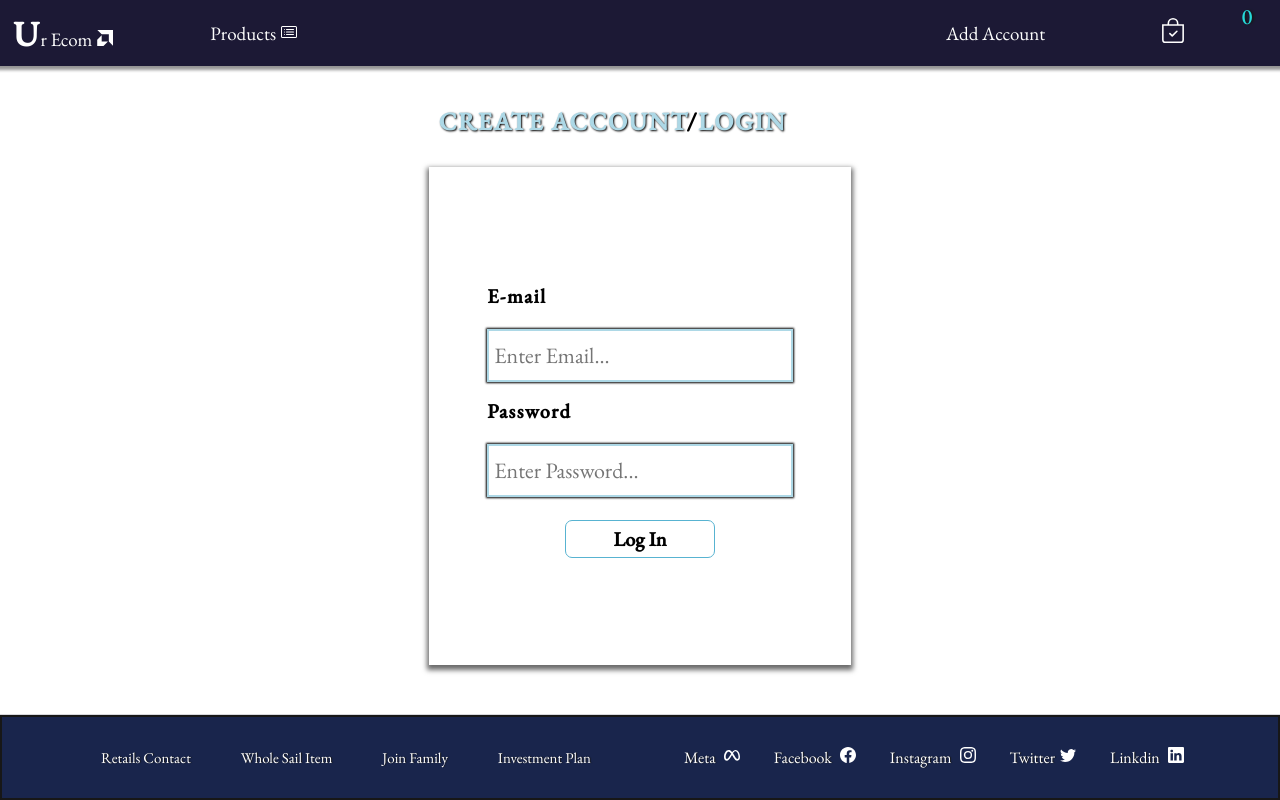
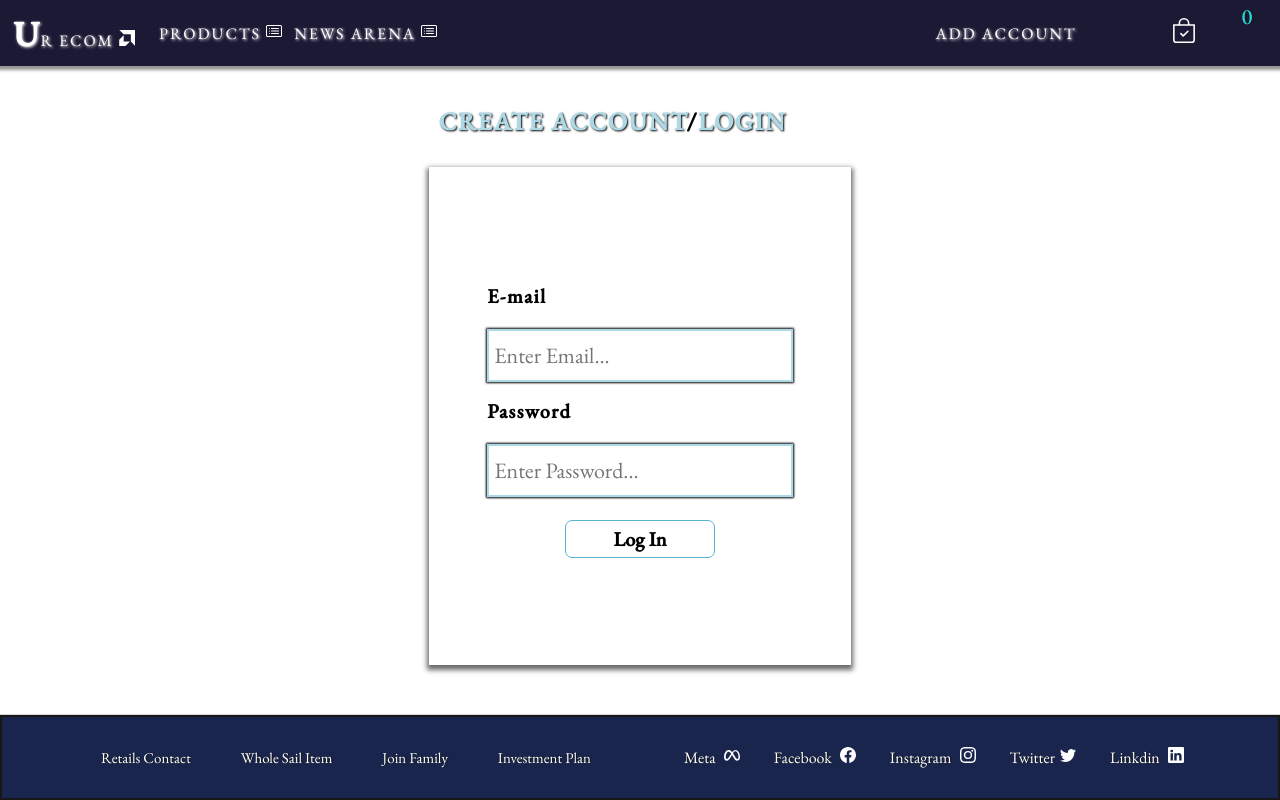
Before and after one commit to Shivankar1999/ReactEcom, a React (Create React App) app: page /addacount in a window 1280 px wide. Built offline with nearby package versions, Linux system fonts and the light colour scheme; no server answers.

Commit message:
added animation

```diff
--- a/src/GlobalDataProvider/GlobalData.js
+++ b/src/GlobalDataProvider/GlobalData.js
@@ -28,6 +28,7 @@ export const GlobalData = ({ children }) => {
   const [user, setuser] = useState(null);
   const [showProfile, setshowProfile] = useState(false);
   const [products, setProducts] = useState([]);
+  const [news, setnews] = useState(null);
 
   const [product, setProduct] = useState([]);
   const [CartCount, setCartCount] = useState("0");
@@ -70,8 +71,14 @@ export const GlobalData = ({ children }) => {
     const getAllD = async () => {
       const res = await fetch("https://fakestoreapi.com/products");
       const data = await res.json();
+      const resnews = await fetch(
+        "https://newsapi.org/v2/top-headlines?country=us&apiKey=27ac1fe501ae436c9776558fb582afc3"
+      );
+      const newsres = await resnews.json();
+
       setloader(false);
       setnormalizePeoducts(true);
+      setnews(newsres.articles);
 
       setProducts(data);
     };
@@ -109,6 +116,7 @@ export const GlobalData = ({ children }) => {
         firebaseAuth,
         setshowProfile,
         showProfile,
+        news,
       }}
     >
       {children}
--- a/src/components/App.jsx
+++ b/src/components/App.jsx
@@ -7,6 +7,7 @@ import {
   ProductDetail,
   Products,
   AddAcount,
+  News,
 } from "../pages";
 import { GlobalData } from "../GlobalDataProvider/GlobalData";
 import Fotter from "./Fotter";
@@ -19,6 +20,7 @@ const App = () => {
 
         <Routes>
           <Route path="/" element={<Products />} />
+          <Route path="/news" element={<News />} />
           <Route path="/addacount" element={<AddAcount />} />
           <Route path="/mycartitem" element={<Mycartitem />} />
           <Route path={`/productdetail`} element={<ProductDetail />} />
--- a/src/components/Navbar.jsx
+++ b/src/components/Navbar.jsx
@@ -43,7 +43,22 @@ export const Navbar = () => {
                   </svg>
                 </Link>
               </li>
-              <li></li>
+              <li>
+                <Link to={"/news"}>
+                  News Arena
+                  <svg
+                    xmlns="http://www.w3.org/2000/svg"
+                    width="16"
+                    height="16"
+                    fill="currentColor"
+                    class="bi bi-card-list"
+                    viewBox="0 0 16 16"
+                  >
+                    <path d="M14.5 3a.5.5 0 0 1 .5.5v9a.5.5 0 0 1-.5.5h-13a.5.5 0 0 1-.5-.5v-9a.5.5 0 0 1 .5-.5h13zm-13-1A1.5 1.5 0 0 0 0 3.5v9A1.5 1.5 0 0 0 1.5 14h13a1.5 1.5 0 0 0 1.5-1.5v-9A1.5 1.5 0 0 0 14.5 2h-13z" />
+                    <path d="M5 8a.5.5 0 0 1 .5-.5h7a.5.5 0 0 1 0 1h-7A.5.5 0 0 1 5 8zm0-2.5a.5.5 0 0 1 .5-.5h7a.5.5 0 0 1 0 1h-7a.5.5 0 0 1-.5-.5zm0 5a.5.5 0 0 1 .5-.5h7a.5.5 0 0 1 0 1h-7a.5.5 0 0 1-.5-.5zm-1-5a.5.5 0 1 1-1 0 .5.5 0 0 1 1 0zM4 8a.5.5 0 1 1-1 0 .5.5 0 0 1 1 0zm0 2.5a.5.5 0 1 1-1 0 .5.5 0 0 1 1 0z" />
+                  </svg>
+                </Link>
+              </li>
             </ul>
           </div>
         </div>
--- /dev/null
+++ b/src/pages/News.jsx
@@ -0,0 +1,30 @@
+import React, { useContext } from "react";
+import styles from "../styles/news.module.css";
+import { GlobalContant } from "../GlobalDataProvider/GlobalData";
+
+const News = () => {
+  const { news } = useContext(GlobalContant);
+  console.log(news);
+  return (
+    <div className={styles.newsContainer}>
+      {news.map((ele) => {
+        return (
+          <div className={styles.newsbox}>
+            <div className={styles.newsImg}>
+              <img src={ele.urlToImage} alt="news data" />
+            </div>
+            <div className={styles.content}>
+              <h3>
+                {ele.title} <span>{ele.publishedAt}</span>
+              </h3>
+              <p>{ele.content}</p>
+              <bold>{ele.author}</bold>
+            </div>
+          </div>
+        );
+      })}
+    </div>
+  );
+};
+
+export default News;
--- a/src/pages/index.js
+++ b/src/pages/index.js
@@ -7,3 +7,4 @@ export { default as Product } from "./Product";
 export { default as Signup } from "./Signup";
 export { default as Login } from "./Login";
 export { default as UserProfile } from "./UserProfile";
+export { default as News } from "./News";
--- a/src/styles/navbar.module.css
+++ b/src/styles/navbar.module.css
@@ -44,9 +44,12 @@ a {
   display: flex;
   justify-content: space-between;
   align-items: center;
-  font-weight: 400;
+  font-weight: 200;
+  text-transform: uppercase;
   /* font-style: italic; */
-  font-size: 19px;
+  font-size: 16px;
+  text-shadow: 1px 1px 3px #fff;
+  letter-spacing: 2px;
   /* border: 2px solid rgb(38, 172, 45); */
 }
 
@@ -71,16 +74,19 @@ svg {
   color: #fff;
 }
 .navItems .logo .navlinkBox {
-  width: 70%;
+  width: 80%;
   height: 100%;
   max-width: 300px;
 }
 .navItems .logo .navlinkBox ul {
   display: flex;
   justify-content: space-around;
-  padding: 8px;
+  padding: 5px;
   align-items: center;
   text-align: center;
+}
+.navItems .logo .navlinkBox ul li {
+  margin-right: 10px;
 }
 .userData {
   display: flex;
@@ -110,14 +116,21 @@ svg {
   width: 50px;
   height: 25px;
 }
-@media (max-width: 735px) {
+@media (max-width: 805px) {
+  .navItems .logo .navlinkBox {
+    width: 90%;
+    /* max-width: 60%; */
+    /* border: 2px solid white; */
+  }
+  .navItems .logo svg {
+    display: none;
+  }
+
   .navItems .logo a.LogoB {
     /* border: 2px solid white; */
     display: none;
   }
-  .navItems div.navlinkBox ul li a svg {
-    display: none;
-  }
+
   .userData {
     /* display: flex; */
     width: 300px;
@@ -125,8 +138,8 @@ svg {
 }
 @media (max-width: 500px) {
   .navItems {
-    font-size: 16px;
-    margin-left: -15px;
+    font-size: 12px;
+    /* margin-left: px; */
   }
 
   .userData {
--- /dev/null
+++ b/src/styles/news.module.css
@@ -0,0 +1,69 @@
+.newsContainer {
+  /* border: 2px solid red; */
+  width: 90%;
+  max-width: 90%;
+  height: auto;
+  /* max-height: 60vh; */
+  margin: 5px auto;
+  margin-top: 80px;
+  display: flex;
+  flex-wrap: wrap;
+  justify-content: space-around;
+  /* align-items: center; */
+  /* padding: 8px; */
+}
+.newsbox {
+  width: 500px;
+  overflow-y: auto;
+  height: 490px;
+  border: none;
+  outline: none;
+  margin: 15px;
+  /* border: 2px solid black; */
+  box-shadow: 1px 1px 3px 2px rgba(10, 2, 46, 0.959);
+  transform: scale(0.8);
+  /* animation: onload duration timing-function delay iteration-count direction fill-mode; */
+  animation-name: onload;
+  animation-duration: 0.5s;
+  animation-timing-function: linear;
+  animation-delay: 0s;
+  /* animation-iteration-count: n*/
+  animation-iteration-count: inherit;
+  animation-direction: foward;
+  animation-fill-mode: both;
+}
+.newsbox .newsImg {
+  width: 100%;
+  height: 250px;
+}
+.newsbox .newsImg img {
+  width: 100%;
+  height: 100%;
+
+  object-fit: cover;
+  object-position: center;
+}
+.content {
+  display: flex;
+  padding: 8px;
+  flex-direction: column;
+  justify-content: space-around;
+  align-items: center;
+}
+.content h3 {
+  margin-bottom: 12px;
+}
+.content p {
+  margin: 15px auto;
+  font-size: 18px;
+  font-weight: bold;
+}
+
+@keyframes onload {
+  from {
+    transform: scale(0.9);
+  }
+  to {
+    transform: scale(1);
+  }
+}
```
